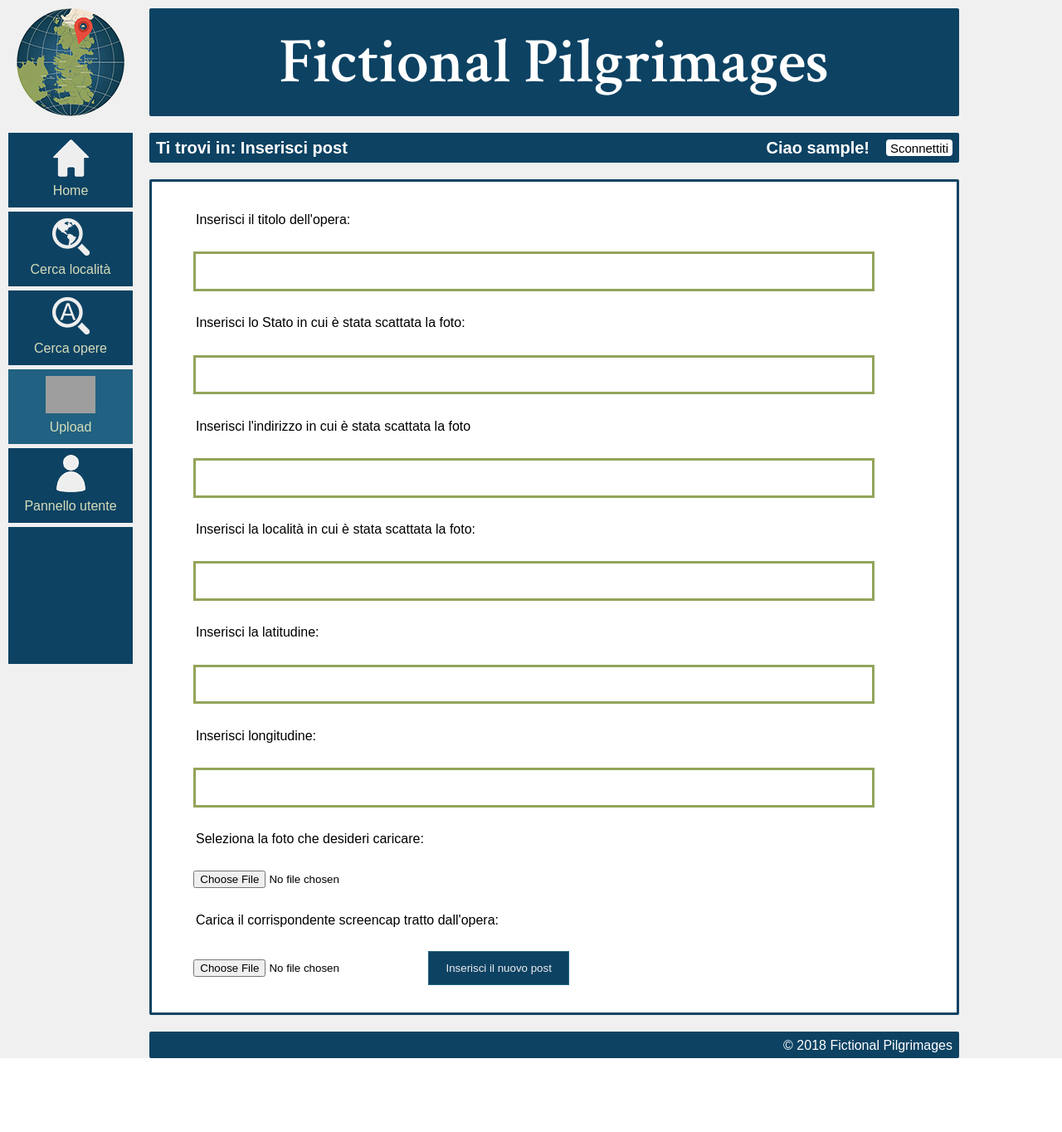
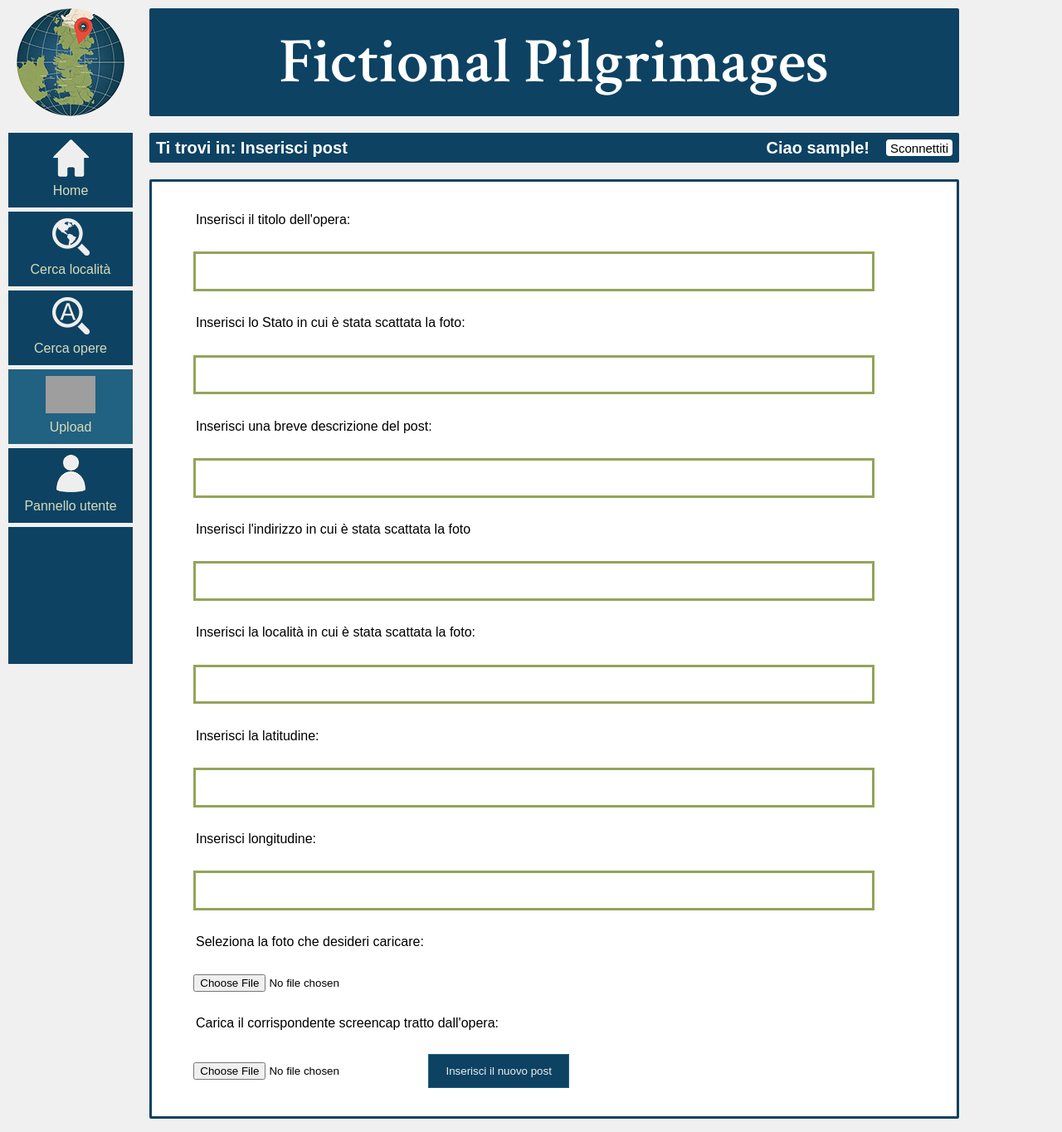
Before and after one commit to SugarFree/Fictional_Pilgrimages, a PHP site: page /upload in a window 1280 px wide. Shown: the top 1364 px of the page at 83% size. Before the commit the page ends 1275 px from the top, so only its background shows below. Run offline with PHP 8.4, Linux system fonts and the light colour scheme; the visitor is signed in with stand-in values (Sample User, id 1); grey boxes are pictures that could not be loaded.

Commit message:
aggiunto id form, fix html upload.php

```diff
--- a/view/post.php
+++ b/view/post.php
@@ -55,7 +55,7 @@
 		echo "\t\t</ul>\n"; }
 
 		if(isset($_SESSION['username'])) {
-			echo "\t\t<form method='post' action='inserimento_commento_script.php'>\n" .
+			echo "\t\t<form id='form_commenti' method='post' action='inserimento_commento_script.php'>\n" .
 				"\t\t\t<fieldset>\n" .
 				"\t\t\t\t<input type='hidden' name='id_post' value='$risultato_post->id' />\n" .
 				"\t\t\t\t<label for='testo_commento'>Scrivi un commento:</label>\n" .
--- a/view/upload.php
+++ b/view/upload.php
@@ -5,8 +5,8 @@
 				<input type='text' id='titolo_opera' name='titolo_opera' />
 				<label for='stato'>Inserisci lo Stato in cui &egrave; stata scattata la foto:</label>
 				<input type='text' id='stato' name='stato' />
-				<!--<label for='Descrizione'>Descrizione: </label>
-				<input type='text' id='descrizione' name='descrizione' placeholder='Inserisci una breve descrizione dell&#8217 opera (facoltativo)'> -->
+				<label for='descrizione'>Inserisci una breve descrizione del post:</label>
+				<input type='text' id='descrizione' name='descrizione' />
 				<label for='indirizzo'>Inserisci l&apos;indirizzo in cui &egrave; stata scattata la foto</label>
 				<input type='text' id='indirizzo' name='indirizzo' />
 				<label for='localita'>Inserisci la localit&agrave; in cui &egrave; stata scattata la foto:</label>
```
